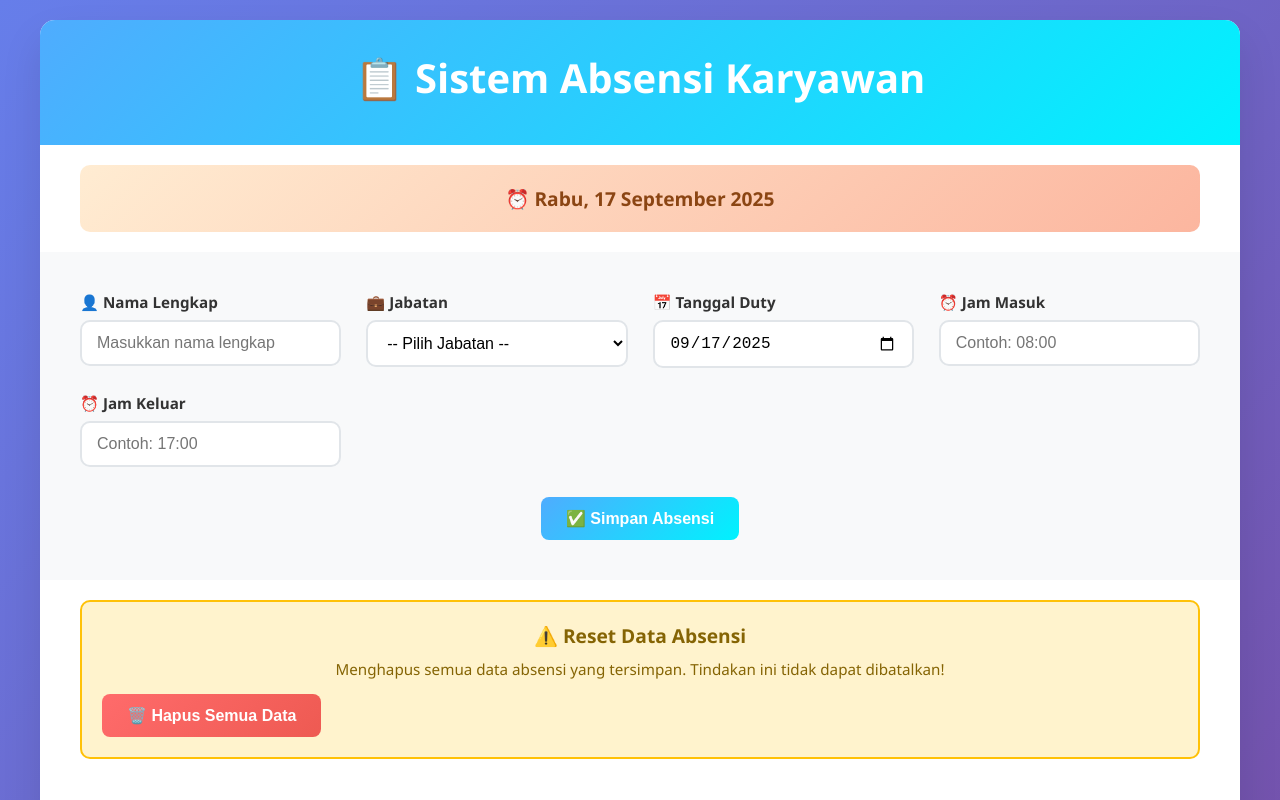
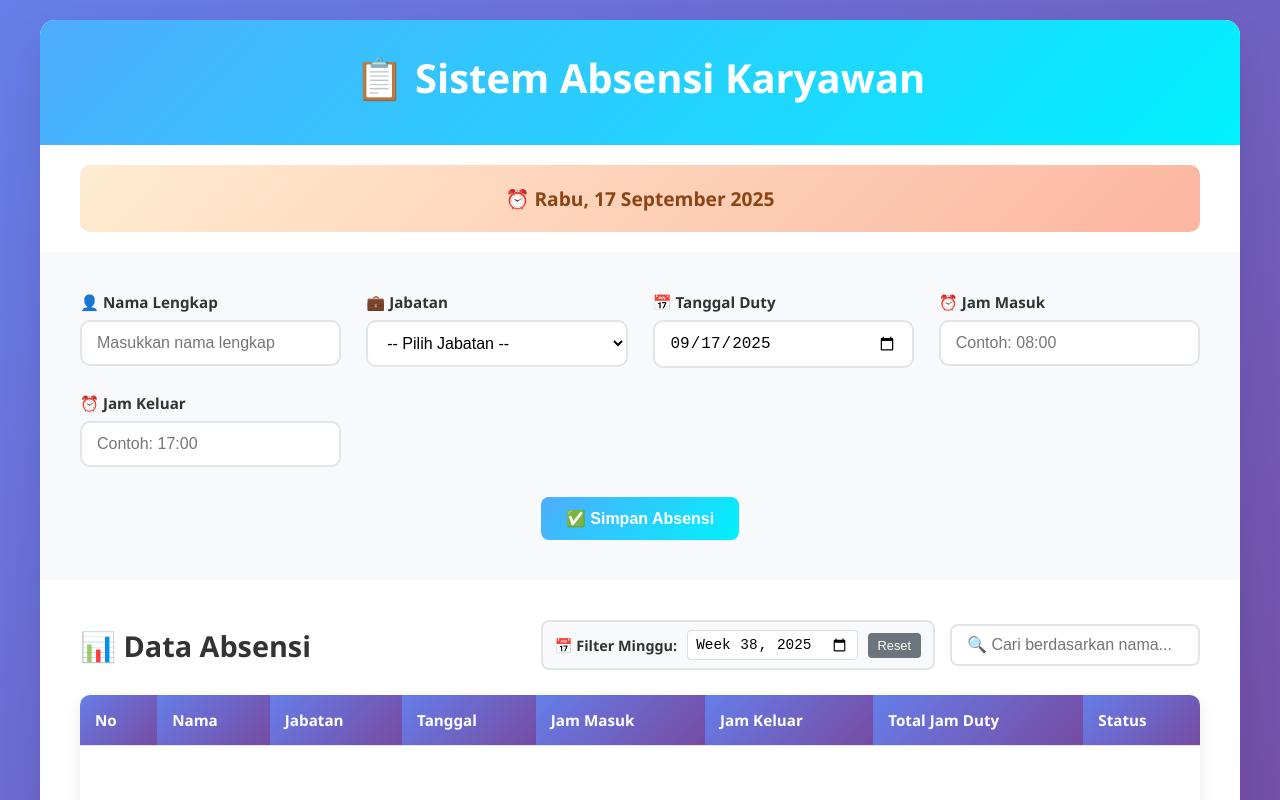
Before and after one commit to naufal0903/absenmg, a plain HTML site: page index.html in a window 1280 px wide. Shown: the top 800 px of the page. Drawn offline with Linux system fonts and the light colour scheme.

Commit message:
hapus reset data

```diff
--- a/index.html
+++ b/index.html
@@ -598,14 +598,6 @@
             </div>
         </div>
 
-        <div class="reset-section">
-            <h3>⚠️ Reset Data Absensi</h3>
-            <p>Menghapus semua data absensi yang tersimpan. Tindakan ini tidak dapat dibatalkan!</p>
-            <button class="btn btn-danger" onclick="showResetConfirmation()">
-                🗑️ Hapus Semua Data
-            </button>
-        </div>
-
         <div class="data-section">
             <div class="data-header">
                 <h2>📊 Data Absensi</h2>
```
